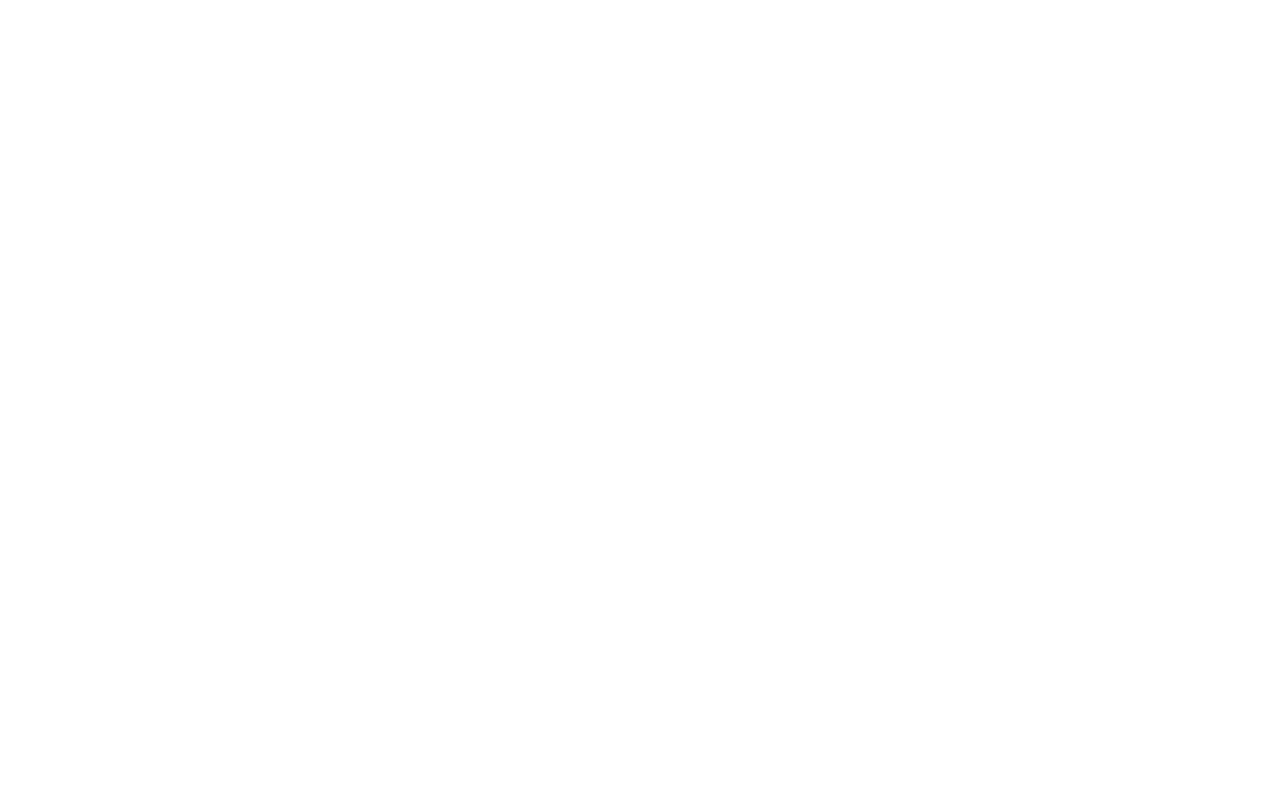
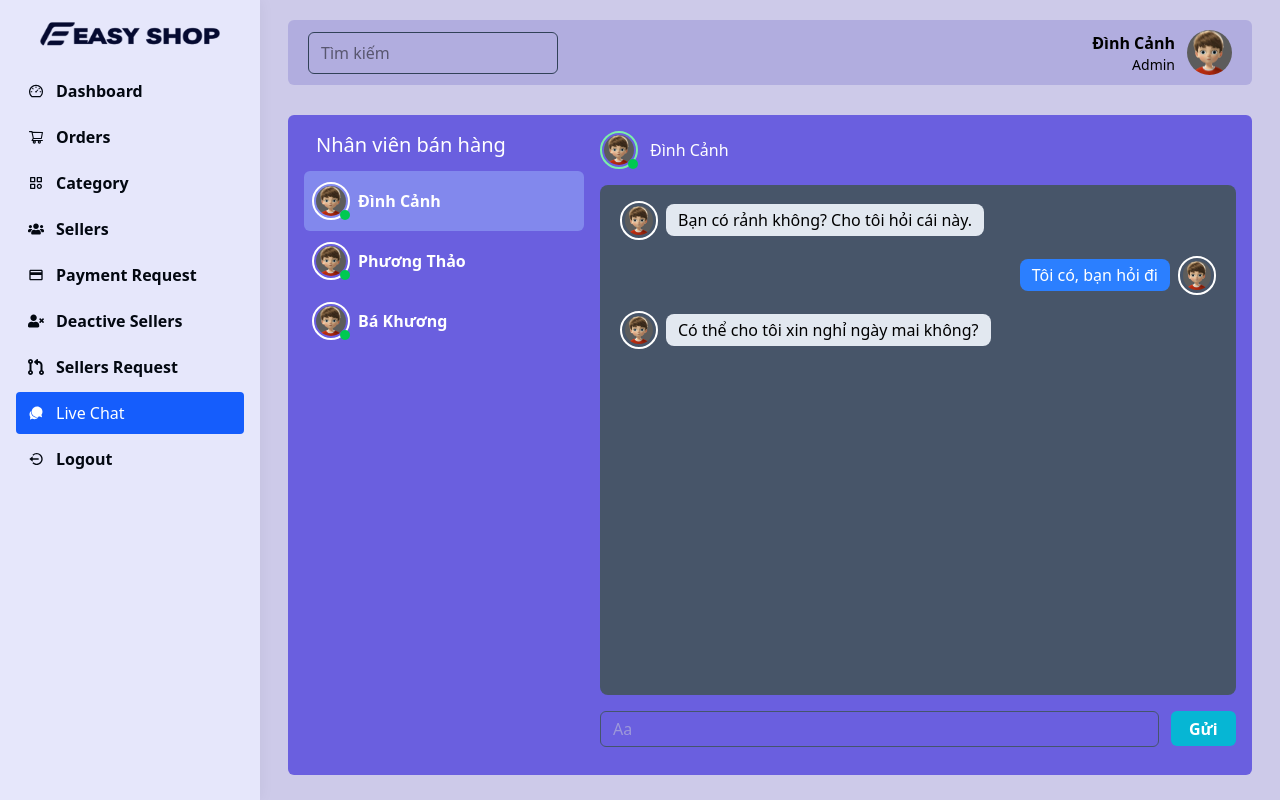
Before and after one commit to Dcanh204/ecommerce-dashboard, a React (Vite) app: page /admin/dashboard/chat-seller in a window 1280 px wide. Before the commit this address had no page. Built offline with nearby package versions, Linux system fonts and the light colour scheme.

Commit message:
feat: add chat sellers page UI

```diff
--- /dev/null
+++ b/src/pages/admin/ChatSellers.jsx
@@ -0,0 +1,118 @@
+import React, { useState } from 'react';
+import { IoMdClose } from "react-icons/io";
+import { FaList } from "react-icons/fa";
+const ChatSellers = () => {
+  const [show, setShow] = useState(true);
+  const sellerId = 65;
+  return (
+    <div className='px-2 lg:px-7 py-5'>
+      <div className='w-full p-4 bg-[#6a5fdf] rounded-md h-[calc(100vh-140px)]'>
+        <div className='w-full h-full relative flex'>
+          <div className={`w-[280px] absolute h-full z-10 ${show ? 'left-0' : '-left-[336px]'} md:left-0 md:relative transition-all`}>
+            <div className='w-full h-[calc(100vh-177px)] bg-[#9e97e9] md:bg-transparent overflow-y-auto'>
+              <div className='flex text-xl justify-between items-center p-4 md:p-0 md:px-3 md:pb-3 text-white'>
+                <h2>Nhân viên bán hàng</h2>
+                <span onClick={() => setShow(false)} className='block cursor-pointer md:hidden'>
+                  <IoMdClose />
+                </span>
+              </div>
+
+              <div className={`h-[60px] flex justify-start items-center gap-2 text-white p-2 rounded-md cursor-point bg-[#8288ed]`}>
+                <div className='relative'>
+                  <img className='h-[38px] w-[38px] rounded-full border-2 p-[2px] border-white' src="/images/admin.jpg" alt="seller" />
+                  <div className='w-[10px] h-[10px] bg-green-500 rounded-full bottom-0 right-0 absolute'></div>
+                </div>
+
+                <div className='flex flex-col'>
+                  <h2 className='text-base font-semibold'>Đình Cảnh</h2>
+                </div>
+              </div>
+
+              <div className={`h-[60px] flex justify-start items-center gap-2 text-white p-2 rounded-md cursor-point`}>
+                <div className='relative'>
+                  <img className='h-[38px] w-[38px] rounded-full border-2 p-[2px] border-white' src="/images/admin.jpg" alt="seller" />
+                  <div className='w-[10px] h-[10px] bg-green-500 rounded-full bottom-0 right-0 absolute'></div>
+                </div>
+
+                <div className='flex flex-col'>
+                  <h2 className='text-base font-semibold'>Phương Thảo</h2>
+                </div>
+              </div>
+
+              <div className={`h-[60px] flex justify-start items-center gap-2 text-white p-2 rounded-md cursor-point`}>
+                <div className='relative'>
+                  <img className='h-[38px] w-[38px] rounded-full border-2 p-[2px] border-white' src="/images/admin.jpg" alt="seller" />
+                  <div className='w-[10px] h-[10px] bg-green-500 rounded-full bottom-0 right-0 absolute'></div>
+                </div>
+
+                <div className='flex flex-col'>
+                  <h2 className='text-base font-semibold'>Bá Khương</h2>
+                </div>
+              </div>
+
+            </div>
+          </div>
+
+          <div className='w-full md:w-[calc(100%-280px)] md:pl-4'>
+            <div className='flex justify-between items-center'>
+              {
+                sellerId && <div className='flex justify-start items-center gap-3'>
+                  <div className='relative'>
+                    <img className='h-[38px] w-[38px] rounded-full border-2 p-[2px] border-green-300' src="/images/admin.jpg" alt="seller" />
+                    <div className='w-[10px] h-[10px] bg-green-500 rounded-full bottom-0 right-0 absolute'></div>
+                  </div>
+                  <div className='flex flex-col'>
+                    <h2 className='text-base font-medium text-white'>Đình Cảnh</h2>
+                  </div>
+                </div>
+              }
+
+              <div onClick={() => setShow(!show)} className='w-[35px] h-[35px] flex md:hidden rounded-md bg-blue-500 shadow-blue-500/80 hover:shadow-lg justify-center items-center cursor-pointer text-white'>
+                <span><FaList /></span>
+              </div>
+            </div>
+
+            <div className='py-4'>
+              <div className='bg-[#475569] h-[calc(100vh-290px)] rounded-lg p-2 overflow-y-auto'>
+                <div className='w-full flex justify-start items-center'>
+                  <div className='flex justify-start items-center gap-2 md:px-3 py-2 max-w-full lg:max-w-[85%]'>
+                    <img className='w-[38px] h-38[px] rounded-full border-2 border-white p-[3px] max-w-[38px]' src="/images/admin.jpg" alt="demo" />
+                    <div className='flex justify-center items-start flex-col w-full bg-slate-200 text-black px-3 py-1 rounded-lg'>
+                      <span>Bạn có rảnh không? Cho tôi hỏi cái này.</span>
+                    </div>
+                  </div>
+                </div>
+
+                <div className='w-full flex justify-end items-center'>
+                  <div className='flex justify-start items-center gap-2 md:px-3 py-2 max-w-full lg:max-w-[85%]'>
+                    <div className='flex justify-center items-start flex-col w-full bg-blue-500 text-white px-3 py-1 rounded-lg'>
+                      <span>Tôi có, bạn hỏi đi </span>
+                    </div>
+                    <img className='w-[38px] h-38[px] rounded-full border-2 border-white p-[3px] max-w-[38px]' src="/images/admin.jpg" alt="demo" />
+                  </div>
+                </div>
+
+                <div className='w-full flex justify-start items-center'>
+                  <div className='flex justify-start items-center gap-2 md:px-3 py-2 max-w-full lg:max-w-[85%]'>
+                    <img className='w-[38px] h-38[px] rounded-full border-2 border-white p-[3px] max-w-[38px]' src="/images/admin.jpg" alt="demo" />
+                    <div className='flex justify-center items-start flex-col w-full bg-slate-200 text-black px-3 py-1 rounded-lg break-words'>
+                      <span>Có thể cho tôi xin nghỉ ngày mai không? </span>
+                    </div>
+                  </div>
+                </div>
+              </div>
+            </div>
+
+            <form className='flex gap-3' >
+              <input className='w-full border border-slate-600 px-3 py-[5px] focus:border-blue-500 rounded-md outline-none bg-transparent text-[#d0d2d6]' type="text" placeholder='Aa' />
+              <button className='w-[75px] h-[35px] bg-[#06b6d4]  shadow-cyan-500/50 hover:shadow-lg font-semibold rounded-md text-white'>Gửi</button>
+            </form>
+          </div>
+        </div>
+      </div>
+
+    </div>
+  );
+};
+
+export default ChatSellers;
--- a/src/router/routes/adminRoutes.jsx
+++ b/src/router/routes/adminRoutes.jsx
@@ -7,6 +7,8 @@
 const DeactiveSellers = lazy(() => import('../../pages/admin/DeactiveSellers'))
 const SellerRequest = lazy(() => import('../../pages/admin/SellerRequest'))
 const SellerDetails = lazy(() => import('../../pages/admin/SellerDetails'))
+const ChatSellers = lazy(() => import('../../pages/admin/ChatSellers'))
+
 export const adminRoutes = [
   {
     path: 'admin/dashboard',
@@ -48,4 +50,9 @@
     element: <SellerDetails />,
     role: 'admin'
   },
+  {
+    path: 'admin/dashboard/chat-seller',
+    element: <ChatSellers />,
+    role: 'admin'
+  },
 ]
```
